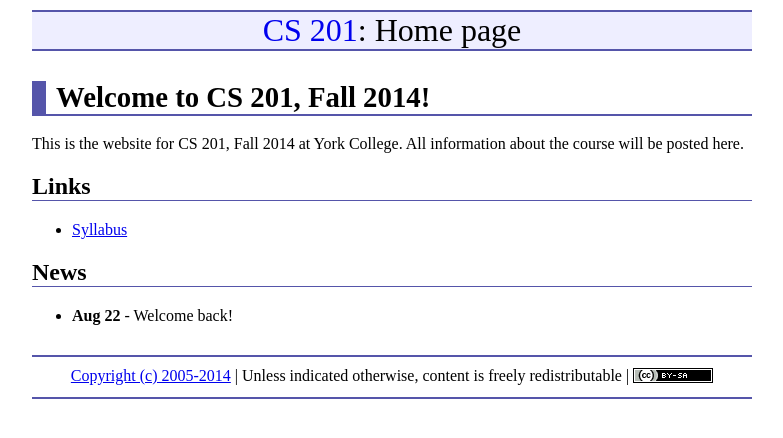
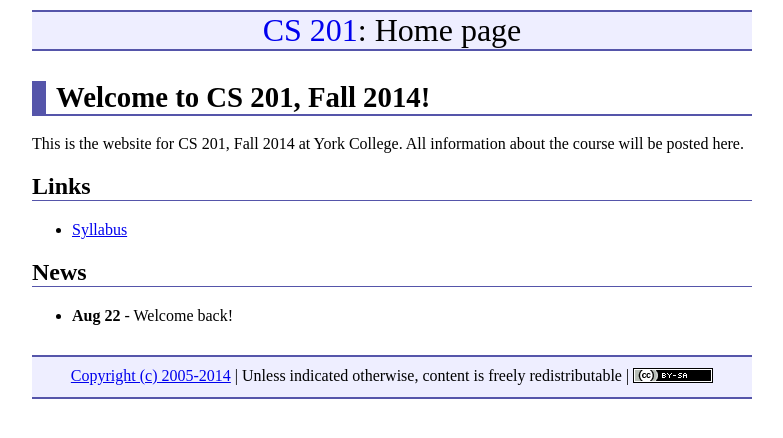
Before and after one commit to ycpcs/cs201-fall2014, a Jekyll site: the page built from index.md, in a window 1280 px wide. Shown: the top 438 px of the page, without its empty margins (248-1031 px from the left). Built offline with Jekyll 4.4.1, drawn with Linux system fonts in a browser that asks for light colours; nearby versions of some CDN libraries; Markdown is read by kramdown in place of the engine named in the settings.

Commit message:
color footer background

```diff
--- a/css/site.css
+++ b/css/site.css
@@ -29,6 +29,7 @@
 	text-align: center;
 	border-top: 2px solid #55a;
 	border-bottom: 2px solid #55a;
+	background: #eef;
 }
 
 /* Minor tweak to get the CC image link to align nicely with the footer text */
```
